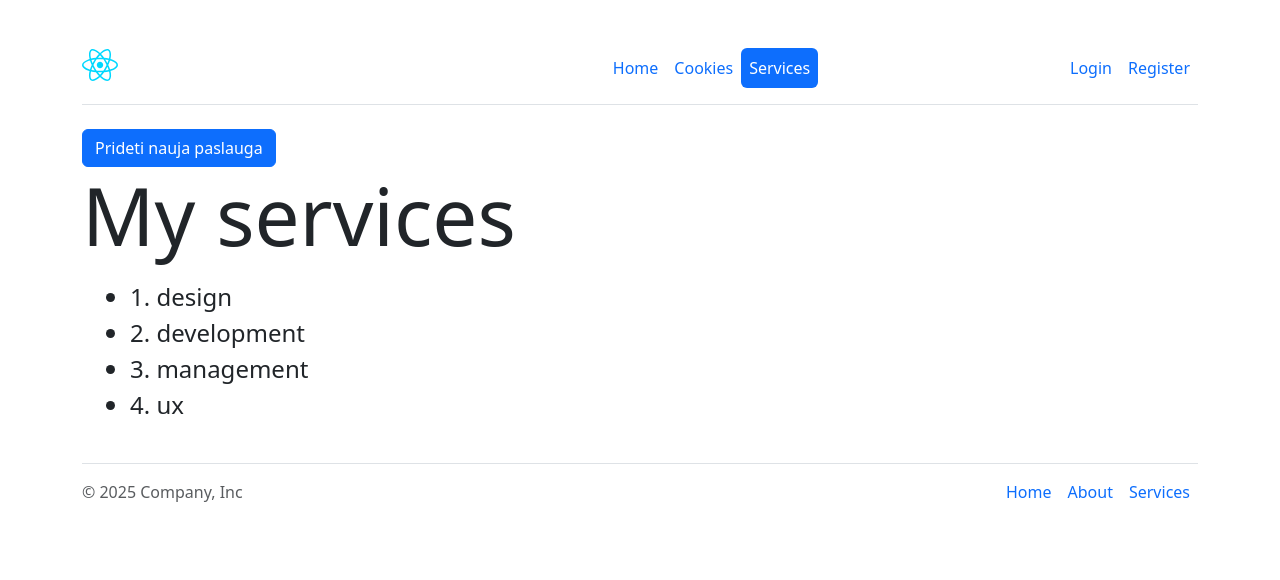
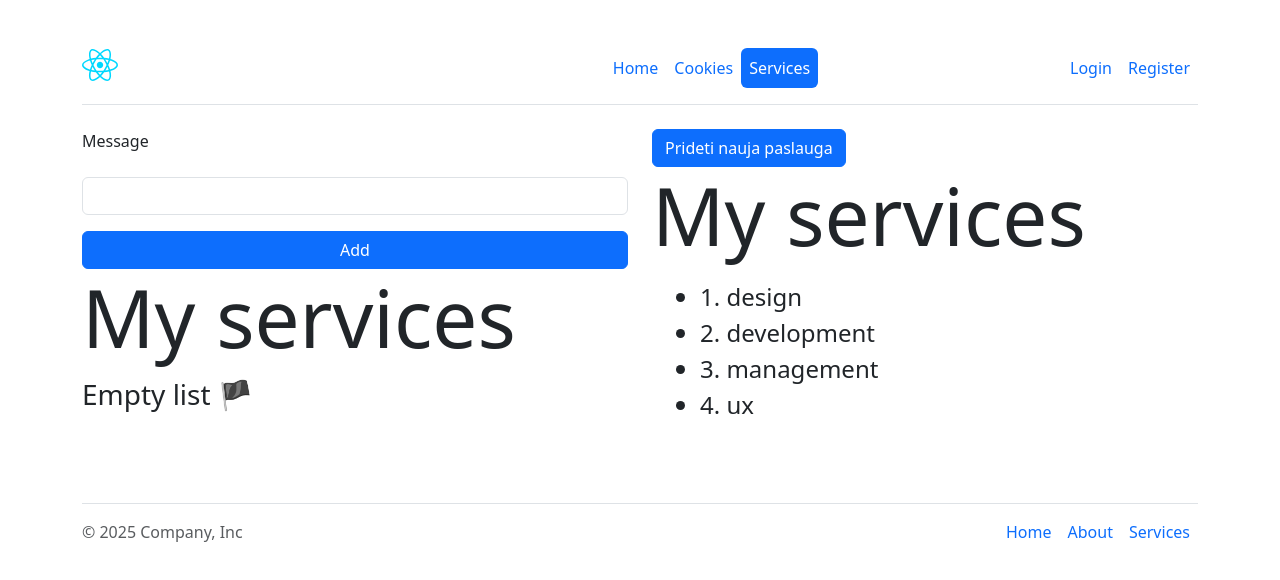
Before and after one commit to SplaTT141/react, a React (Vite) app: page /services in a window 1280 px wide. Shown: the top 580 px of the page. Built offline with nearby package versions, Linux system fonts and the light colour scheme.

Commit message:
form WIP

```diff
--- a/src/components/services/ServicesList.jsx
+++ b/src/components/services/ServicesList.jsx
@@ -1,4 +1,13 @@
 export function ServicesList({ services }) {
+    if (services.length === 0) {
+        return (
+        <div>
+            <h1 className="display-1">My services</h1>
+            <p className="fs-3">Empty list 🏴</p>
+        </div>
+        )
+    }
+
     return (
         <div>
             <h1 className="display-1">My services</h1>
--- a/src/pages/Services.jsx
+++ b/src/pages/Services.jsx
@@ -2,6 +2,8 @@ import { useState } from "react";
 import { ServicesList } from "../components/services/ServicesList";
 
 export function Services() {
+    const [text, setText] = useState('');
+
     const [id, setId] = useState(5);
     const [list, setList] = useState([
         { id: 1, value: 'design' },
@@ -18,11 +20,25 @@ export function Services() {
         setId(n => n + 1);
     }
 
+    function handleFormSubmit(e) {
+        e.preventDefault();
+
+
+    }
+
     return (
         <main>
             <div className="container">
                 <div className="row">
-                    <div className="col-12">
+                    <div className="col-12 col-lg-6 mb-5">
+                        <form onSubmit={handleFormSubmit} className="d-flex flex-column gap-3 form">
+                            <label className="form-label" htmlFor="text">Message</label>
+                            <input value={text} className="form-control" id="text" type="text" />
+                            <button className="btn btn-primary" type="submit">Add</button>
+                        </form>
+                        <ServicesList services={[]} />
+                    </div>
+                    <div className="col-12 col-lg-6">
                         <button onClick={handleClick} className="btn btn-primary">Prideti nauja paslauga</button>
                         <ServicesList services={list} />
                     </div>
```
Also changed, not shown: src/components/services/ServicesList.css (deleted).
